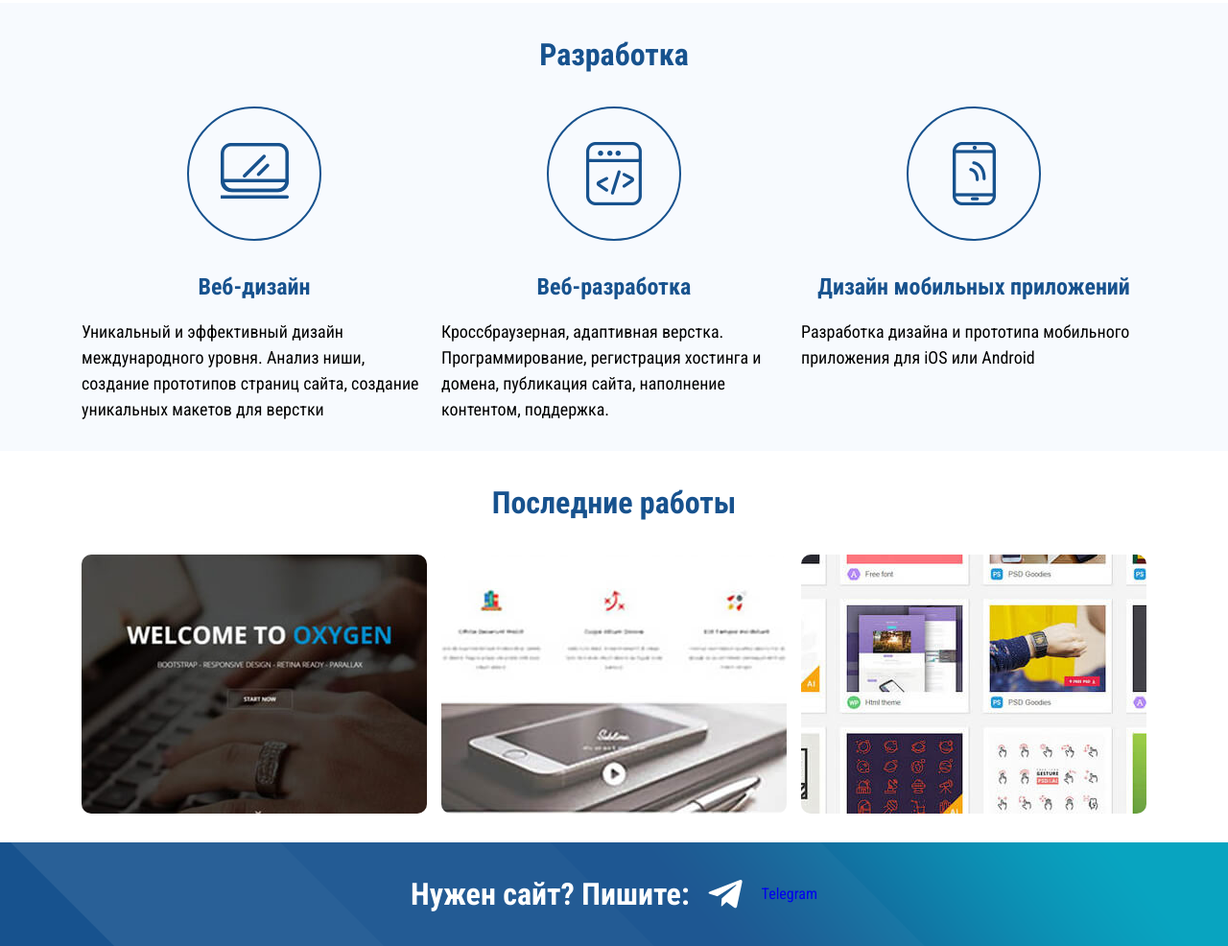
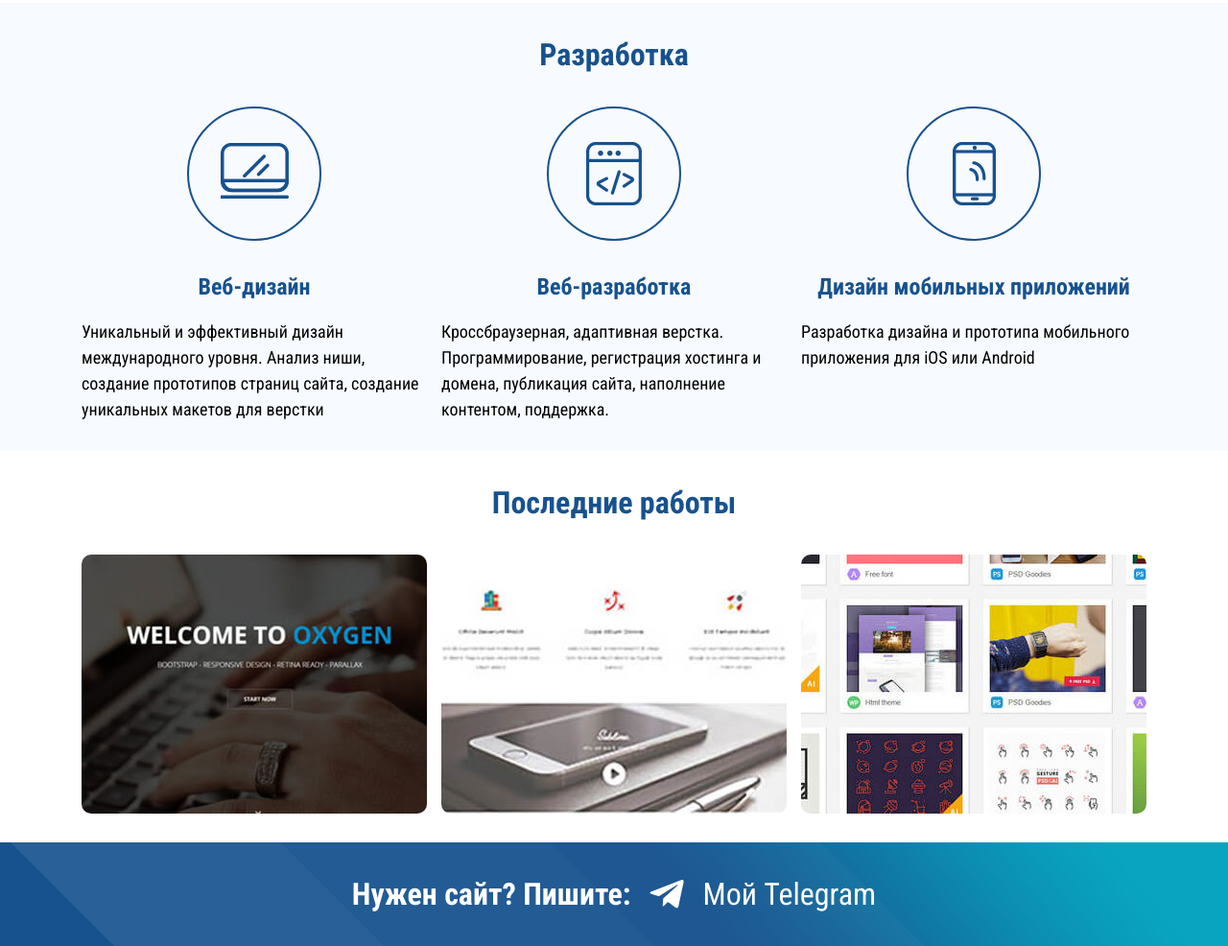
Before and after one commit to elisfemina/mysite, a plain HTML site: page index.html in a window 1280 px wide. Shown: the part 1259-2245 px from the top of the page at 96% size. Drawn offline with Linux system fonts and the light colour scheme.

Commit message:
telegram link correction

```diff
--- a/css/style.css
+++ b/css/style.css
@@ -72,6 +72,7 @@ h4 {
     text-align: center;
 }
 
+
 a.banner-main_down {
     background-image: url(../img/arrowDown.svg);
     display: block;
@@ -102,6 +103,7 @@ a.banner-main_down {
     text-transform: none;
     font-weight: 400;
     text-align: center;
+    color: white;
 }
 
 .fa-telegram-plane {
@@ -285,10 +287,11 @@ a.banner-main_down {
     align-items: center;
 }
 
-.block-footer_flex p {
+.block-footer_flex a {
     font-size: 32px;
     font-weight: 400;
     text-align: center;
+    color: white;
 }
 
 @media only screen and (max-width: 320px) {
@@ -313,7 +316,8 @@ a.banner-main_down {
         height: min-content;
     }
 
-    .block-footer_flex p, h4 {
+    .block-footer_flex p,
+    h4 {
         font-size: 18px;
         font-weight: 400;
         text-align: center;
@@ -343,7 +347,8 @@ a.banner-main_down {
         height: min-content;
     }
 
-    .block-footer_flex p, h4 {
+    .block-footer_flex p,
+    h4 {
         font-size: 18px;
         font-weight: 400;
         text-align: center;
@@ -372,7 +377,8 @@ a.banner-main_down {
         height: min-content;
     }
 
-    .block-footer_flex p, h4 {
+    .block-footer_flex p,
+    h4 {
         font-size: 18px;
         font-weight: 400;
         text-align: center;
@@ -381,7 +387,7 @@ a.banner-main_down {
 
 
 @media only screen and (max-width: 960px) {
-     .flexbox_item p {
+    .flexbox_item p {
         font-size: 16px;
     }
 
@@ -397,7 +403,8 @@ a.banner-main_down {
         height: min-content;
     }
 
-    .block-footer_flex p, h4 {
+    .block-footer_flex p,
+    h4 {
         font-size: 18px;
         font-weight: 400;
         text-align: center;
--- a/index.html
+++ b/index.html
@@ -42,7 +42,7 @@
 			<h1>Веб-студия Элис Фемины</h1>
 			<p>Разработка лендингов и сайтов</p>
 			<i class="fab fa-telegram-plane"></i>
-			<p id="contact">@ionnet</p>
+			<p><a id="contact" href="https://t.me/elisfemina" target="_blank">@elisfemina</a></p>
 			<a href="#" class="banner-main_down"></a>
 		</div>
 	</div>
@@ -128,7 +128,7 @@
 			<div class="block-footer_flex">
 				<h4>Нужен сайт? Пишите:</h4>
 				<i class="fab fa-telegram-plane"></i>
-				<a href="https://t.me/@elisfemina" target="_blank">Telegram</a>
+				<a href="https://t.me/elisfemina" target="_blank">Мой Telegram</a>
 			</div>
 		</div>
 	</div>
```
